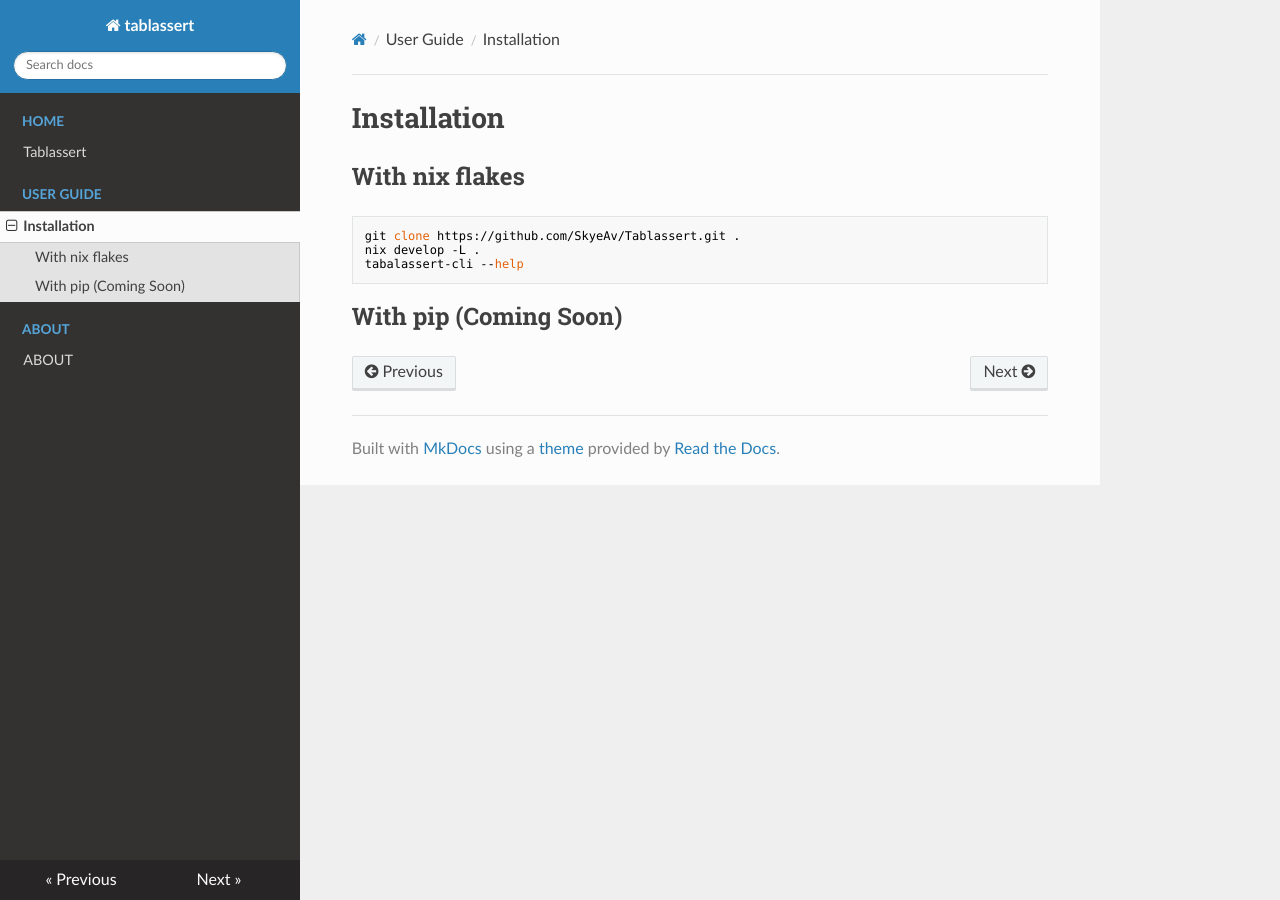
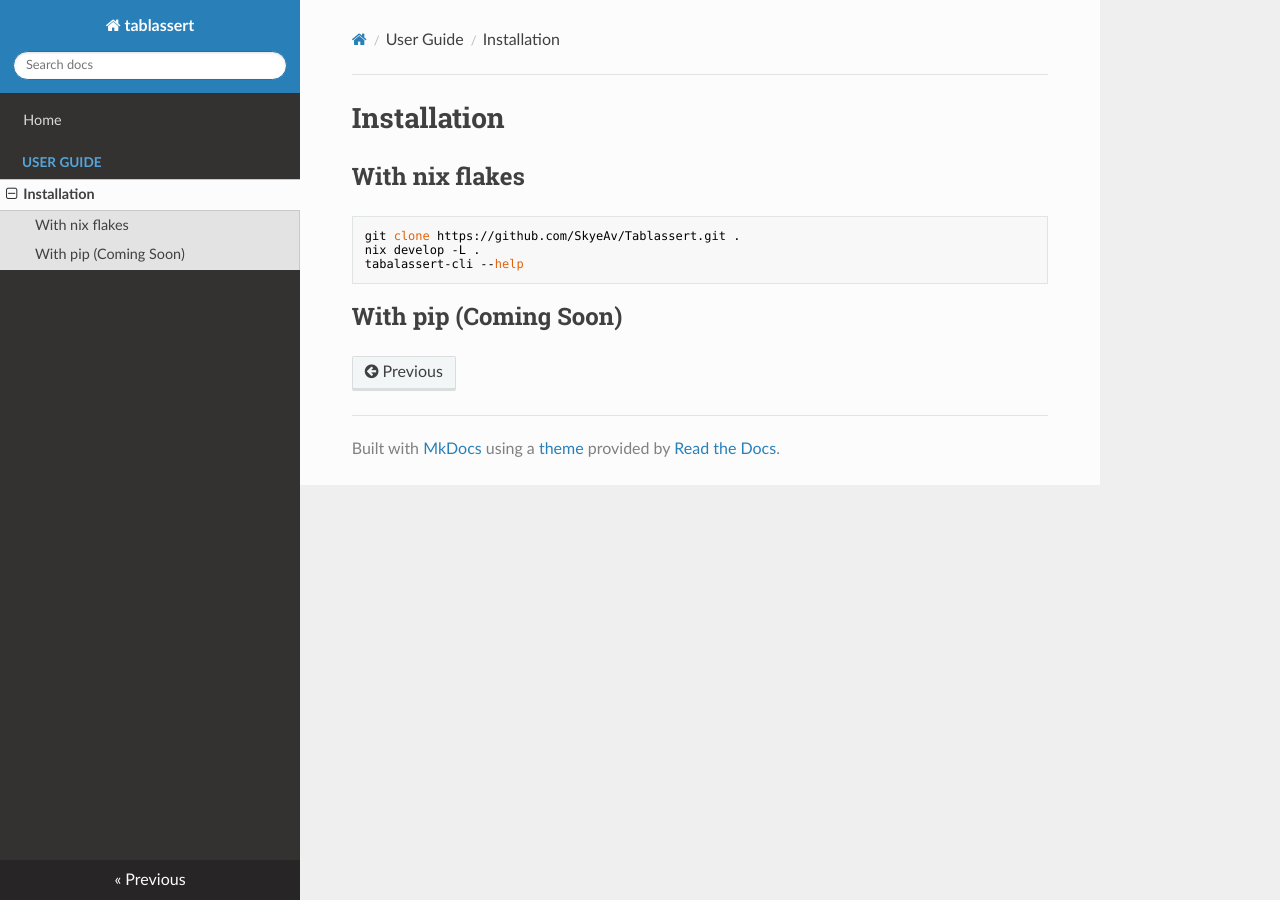
Before and after one commit to SkyeAv/Tablassert3.0.0, an MkDocs documentation site: the page built from docs/INSTALLATION.md, in a window 1280 px wide. Built offline with MkDocs 1.6.1, drawn with Linux system fonts in a browser that asks for light colours; nearby versions of some CDN libraries.

Commit message:
Skye Lane Goetz (changed docs) 2026-01-08 15:37:22

```diff
--- a/mkdocs.yml
+++ b/mkdocs.yml
@@ -1,10 +1,6 @@
 site_name: tablassert
-theme:
-  name: readthedocs
+theme: readthedocs
 nav:
-  - Home:
-    - INDEX.md
+  - Home: INDEX.md
   - User Guide:
     - INSTALLATION.md
-  - About:
-    - ABOUT.md
```
Also changed, not shown: docs/ABOUT.md (deleted, +0 -1 lines).
